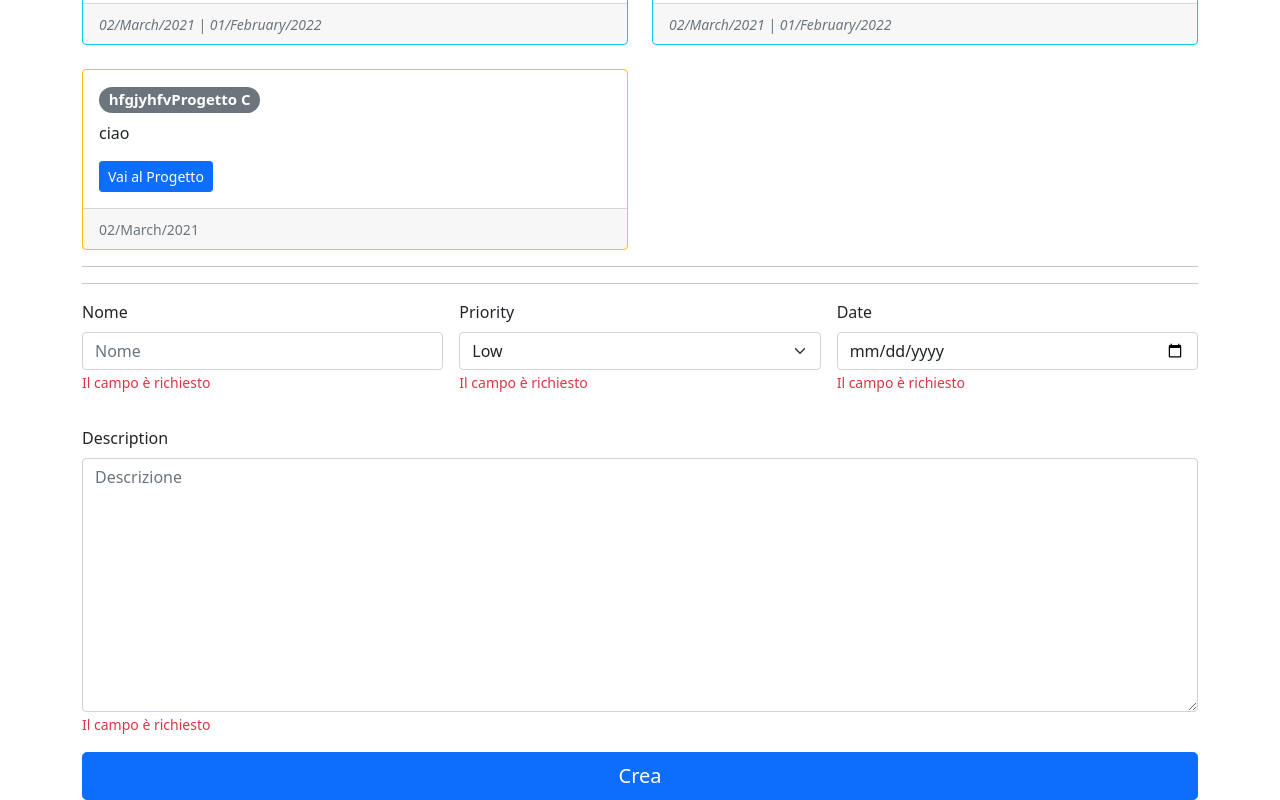
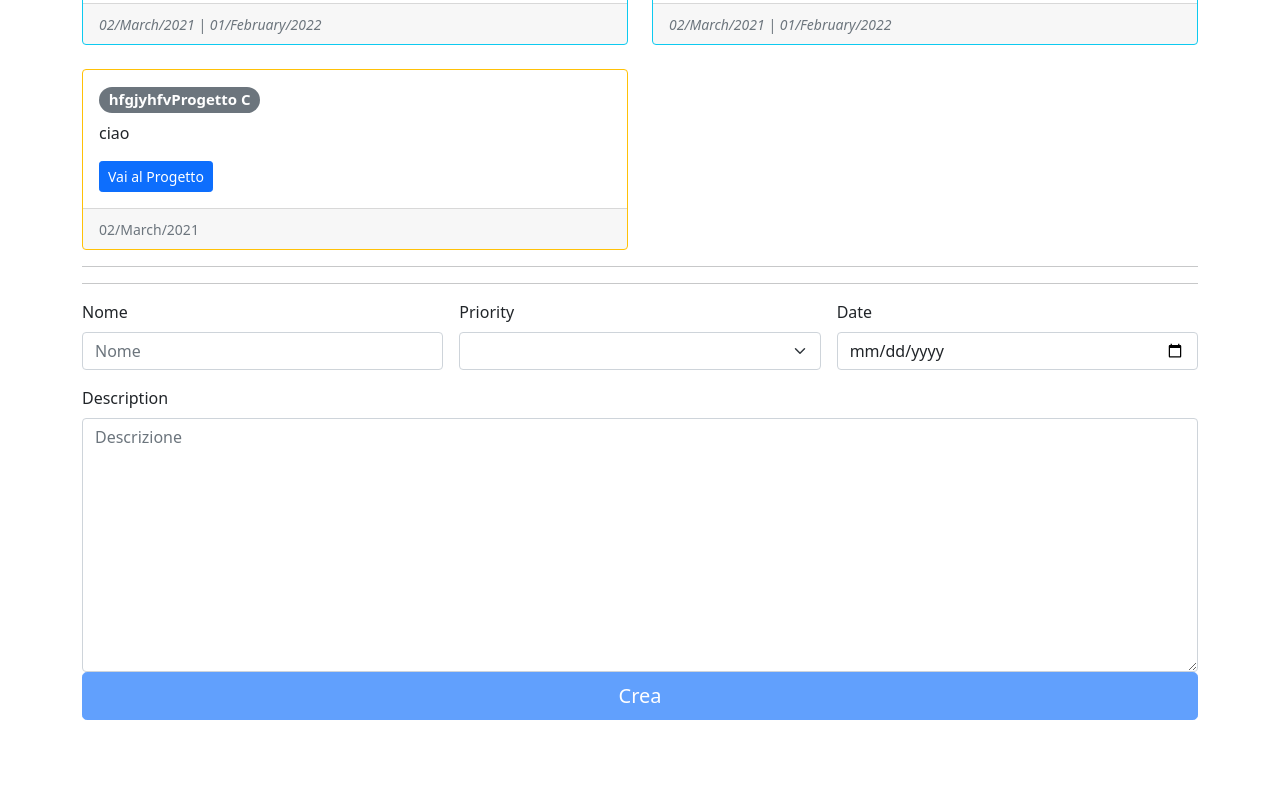
Before and after one commit to ChiaraGro/Progetto-guidato, an Angular app: page / in a window 1280 px wide. Shown: the part 345-1145 px from the top of the page. After the commit the page ends 1065 px from the top, so only its background shows below. Built offline with nearby package versions, Linux system fonts and the light colour scheme.

Commit message:
add required logic to the form sections

```diff
--- a/src/app/project/project/project.component.html
+++ b/src/app/project/project/project.component.html
@@ -34,31 +34,33 @@
                                                <!-- metodo nel suo ts -->
   <div class="col-md-4">
     <label for="name" class="form-label">Nome</label>
-    <input type="text" name="name" class="form-control" placeholder="Nome" ngModel>
+    <input type="text" name="name" class="form-control" placeholder="Nome" required ngModel #nameField='ngModel'>
                                                                              <!-- ngmodel così il form si può prendere il singolo parametro-->
-    <p class="text-danger"><small>Il campo è richiesto</small></p>
+    <p *ngIf="nameField.touched && nameField.invalid" class="text-danger"><small>Il campo è richiesto</small></p>
+    <!-- se il campo è stato toccato/cliccato ma non viene scritto nulla, appare il p il campo è richiesto -->
   </div>
   <div class="col-md-4">
     <label for="priority" class="form-label">Priority</label>
-    <select name="priority" class="form-select">
+    <select name="priority" class="form-select" required ngModel #priorityField='ngModel'>
       <option value="low">Low</option>
       <option value="medium">Medium</option>
       <option value="high">High</option>
     </select>
-    <p class="text-danger"><small>Il campo è richiesto</small></p>
+    <p *ngIf="priorityField.touched && priorityField.invalid" class="text-danger"><small>Il campo è richiesto</small></p>
   </div>
   <div class="col-md-4">
     <label for="validationDefaultUsername" class="form-label">Date</label>
-    <input type="date" name="start" class="form-control" placeholder="Data inizio" ngModel>
-    <p class="text-danger"><small>Il campo è richiesto</small></p>
+    <input type="date" name="start" class="form-control" placeholder="Data inizio" required ngModel #dateField='ngModel'>
+    <p *ngIf="dateField.touched && dateField.invalid" class="text-danger"><small>Il campo è richiesto</small></p>
   </div>
   <div class="col-md-12">
     <label for="description" class="form-label">Description</label>
-    <textarea name="description" class="form-control" placeholder="Descrizione" cols="30" rows="10" ngModel></textarea>
-    <p class="text-danger"><small>Il campo è richiesto</small></p>
+    <textarea name="description" class="form-control" placeholder="Descrizione" cols="30" rows="10" required ngModel #descriptionField='ngModel'></textarea>
+    <p *ngIf="descriptionField.touched && descriptionField.invalid" class="text-danger"><small>Il campo è richiesto</small></p>
 
   <div class="col-12">
-    <button type="submit" class="w-100 btn btn-primary btn-lg">Crea</button>
+    <button [disabled]="f.invalid" type="submit" class="w-100 btn btn-primary btn-lg">Crea</button>
+    <!-- si disabilita se il form non è valido perchè incompleto,, così non si può fare il submit -->
   </div>
   </div>
 </form>
```
